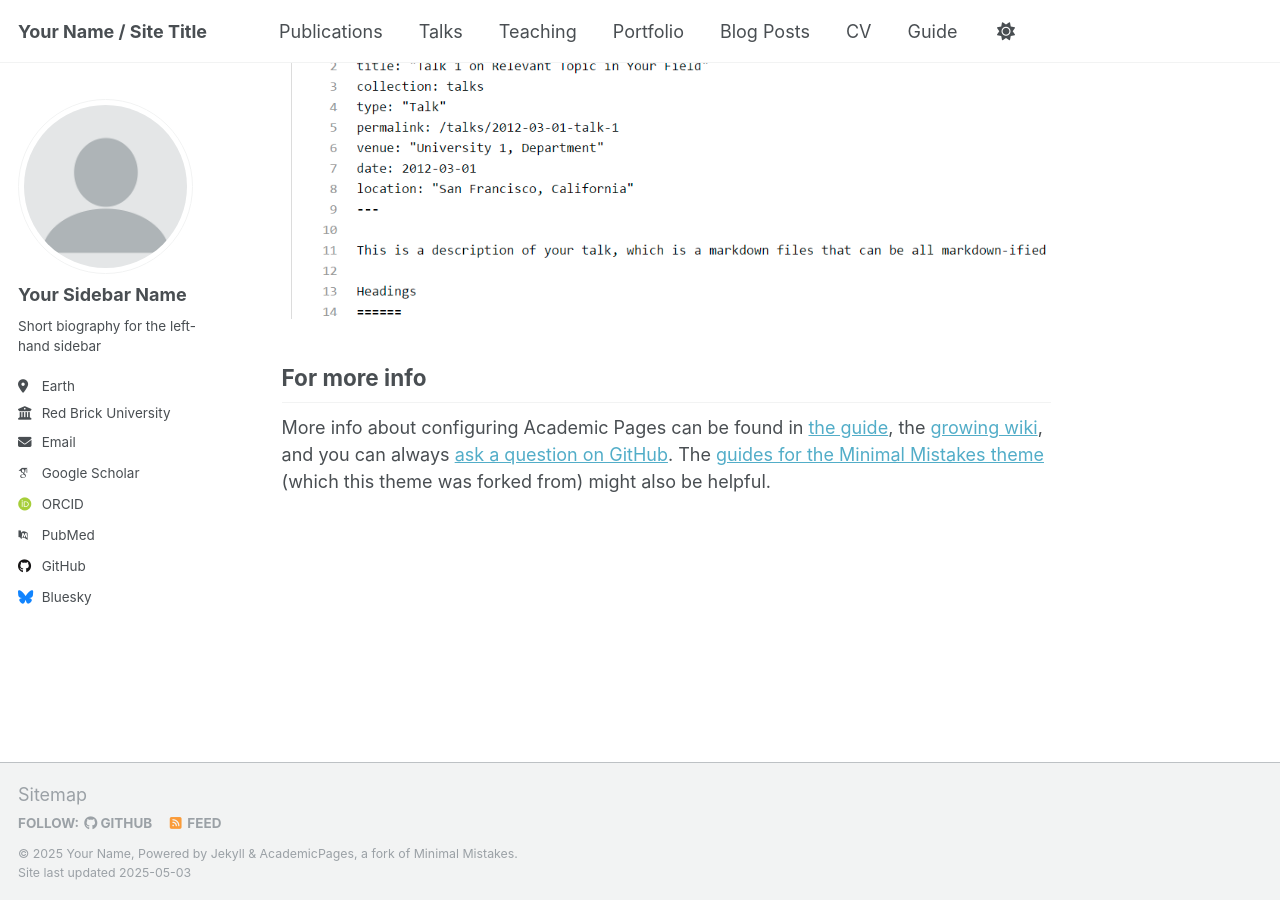
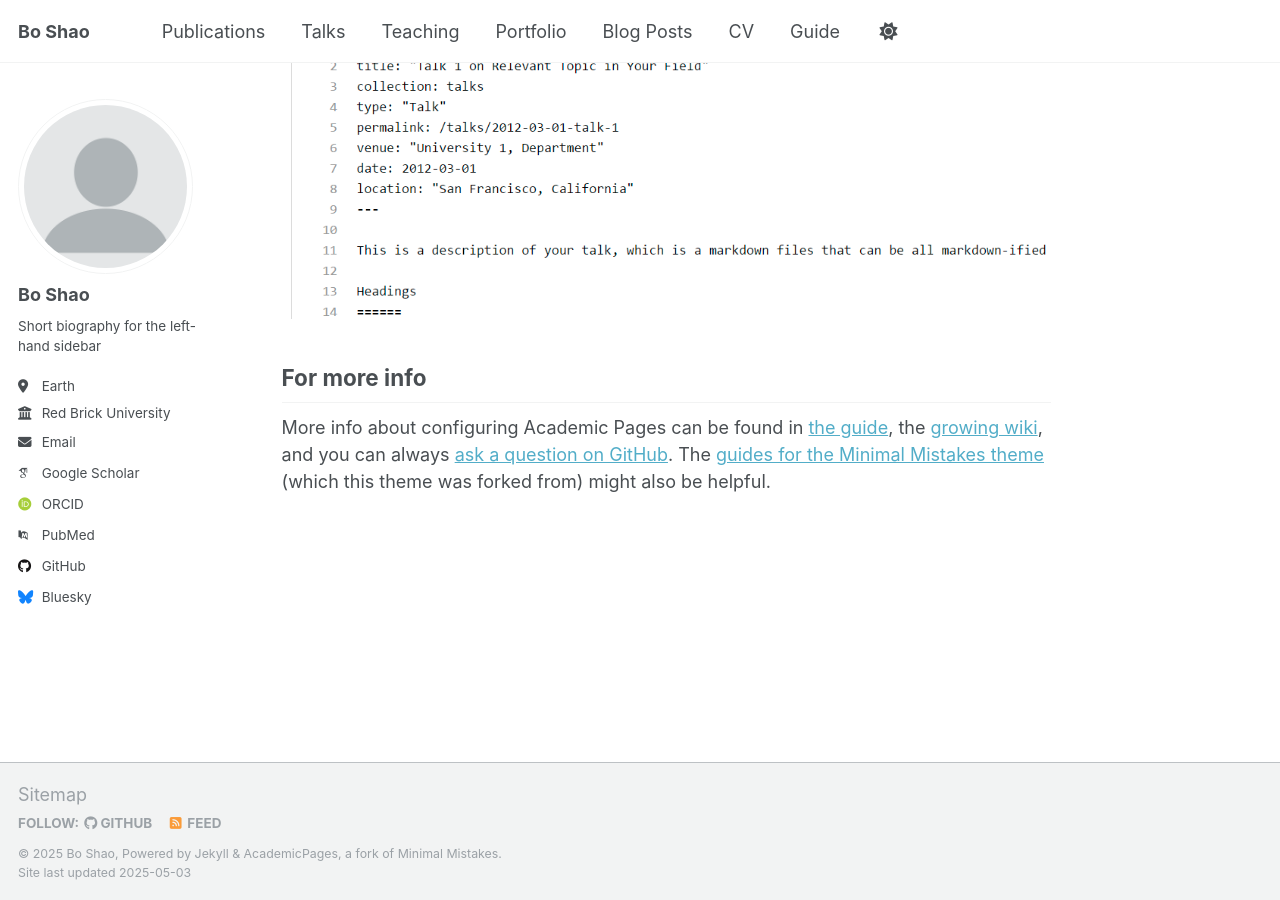
Before and after one commit to bosh-x/bosh-x.github.io, a Jekyll site: the page built from _pages/about.md, in a window 1280 px wide and 900 px high, scrolled down 2636 px. Built offline with Jekyll 4.4.1, drawn with Linux system fonts in a browser that asks for light colours; some web fonts are replaced.

Commit message:
Update _config.yml

```diff
--- a/_config.yml
+++ b/_config.yml
@@ -9,13 +9,13 @@
 # Basic Site Settings
 locale                   : "en-US"
 site_theme               : "default"
-title                    : "Your Name / Site Title"
+title                    : "Bo Shao"
 title_separator          : "-"
-name                     : &name "Your Name"
-description              : &description "personal description"
-url                      : https://academicpages.github.io # the base hostname & protocol for your site e.g. "https://[your GitHub username].github.io" or if you already have some other page hosted on Github then use "https://[your GitHub username].github.io/[Your Repo Name]"
+name                     : &name "Bo Shao"
+description              : &description "PhD student at CISPA"
+url                      : https://bosh-x.github.io # the base hostname & protocol for your site e.g. "https://[your GitHub username].github.io" or if you already have some other page hosted on Github then use "https://[your GitHub username].github.io/[Your Repo Name]"
 baseurl                  : "" # the subpath of your site, e.g. "/blog"
-repository               : "academicpages/academicpages.github.io"
+repository               : "bosh-x.github.io"
 
 # Site Author - The following control what appear as part of the author content on the side bar.
 #               If a field is blank the icon and link will not appear, otherwise it will be shown.
@@ -23,7 +23,7 @@ repository               : "academicpages/academicpages.github.io"
 author:
   # Biographic information
   avatar           : "profile.png"
-  name             : "Your Sidebar Name"
+  name             : "Bo Shao"
   pronouns         : # example: "she/her"
   bio              : "Short biography for the left-hand sidebar"
   location         : "Earth"
```
